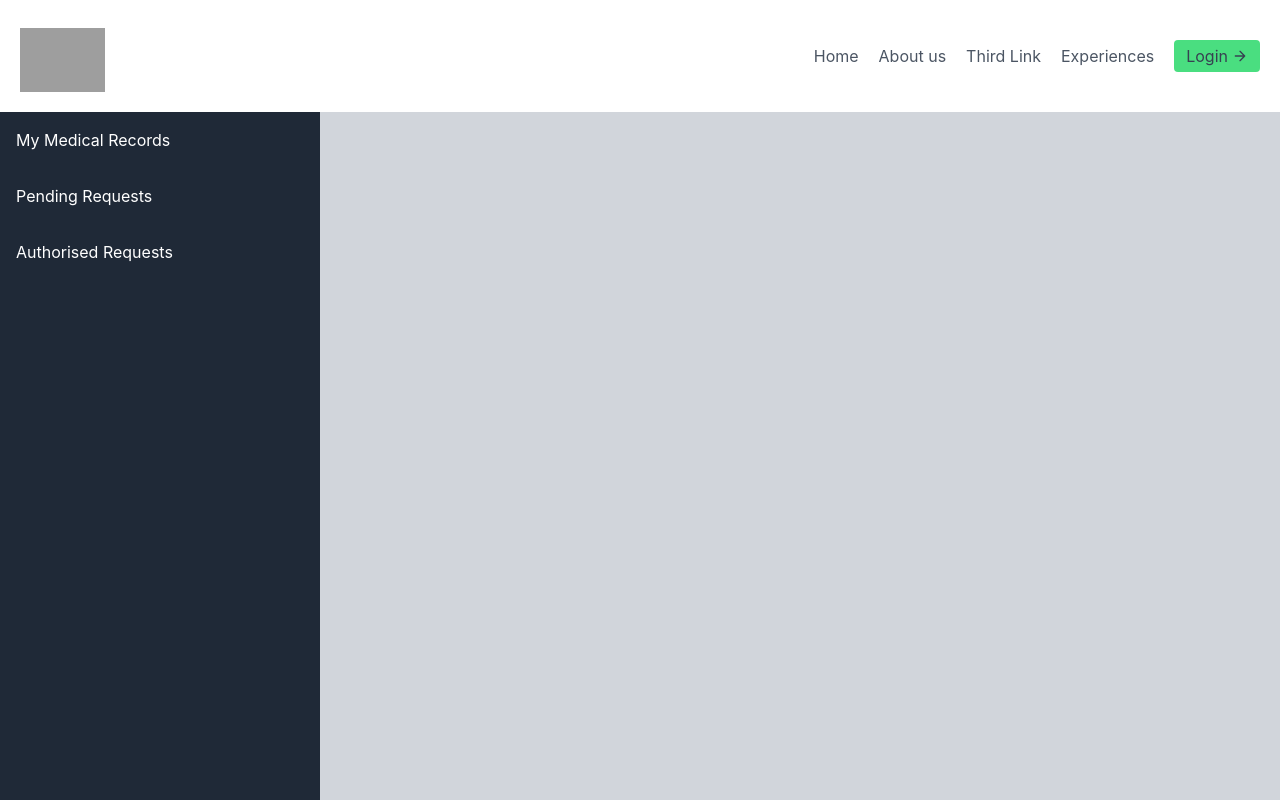
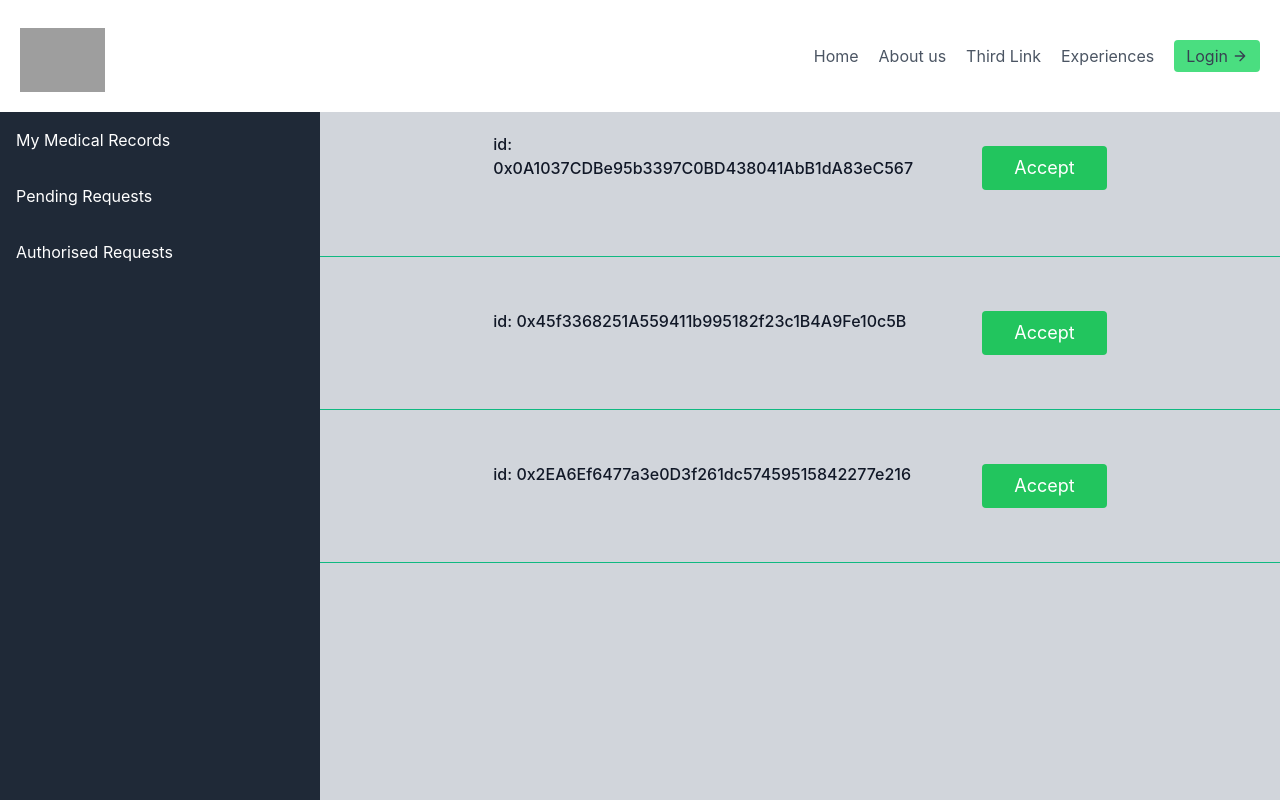
Before and after one commit to PulkitBxtra/HackNSUT, a React (Create React App) app in the folder frontend/: page /dashboard/user/pending in a window 1280 px wide. Shown: the top 800 px of the page. Built offline with nearby package versions, Linux system fonts and the light colour scheme; grey boxes are pictures that could not be loaded.

Commit message:
fixed auth requests

```diff
--- a/frontend/src/Pages/Dashboard/user/AuthorisedRequests.jsx
+++ b/frontend/src/Pages/Dashboard/user/AuthorisedRequests.jsx
@@ -1,5 +1,58 @@
 import React from 'react'
+import { useState } from 'react';
 import { Link } from 'react-router-dom'
+import { ethers } from "ethers";
+import keys from '../../../key';
+
+
+function Card(props) {
+  console.log(props);
+  const [open, setOpen] = useState(true);
+  const [randomData,setRandomData] = useState("");
+
+  async function foo(){
+
+    var address = keys[1];
+    var abi = keys[0];
+    const { ethereum } = window;
+    let obj = {
+    }
+    var str = JSON.stringify(obj);
+    console.log(str);
+    var public_key=obj.WalletId;
+    console.log(public_key);
+
+    // console.log(window.ethereum);
+    const provider = new ethers.providers.Web3Provider(ethereum);
+    const signer = await provider.getSigner();
+    const contract = new ethers.Contract(address, abi, signer);
+    await contract.pushRecord("0x24ED65507c66f953601956619Df5edA46d3e9A5f",str);
+  }
+
+return (
+  <div>
+  <section class="text-gray-600 body-font">
+
+<div class="container px-5 py-5 mx-auto  ">
+  <div class="lg:w-2/3 flex flex-col sm:flex-row sm:items-center items-start mx-auto">
+    <h1 class="w-2/3 flex-grow sm:pr-16 text-l font-medium title-font text-gray-900">id: {props.id}
+    <br />
+      <br />
+    </h1>
+    <button  onClick={() => {foo()}} class="flex-shrink-0 text-white bg-green-500 border-0 py-2 px-8 focus:outline-none hover:bg-green-600 rounded text-lg mt-10 sm:mt-0">Accept</button>
+  </div>
+</div>
+
+  <div class={open ? "hidden": "flex w-2/3 items-center mx-auto bg-gray-100 rounded"}>
+  </div>
+
+  <hr class="h-px my-8 bg-emerald-500 border-0 dark:bg-emerald-500"></hr>
+
+</section>
+  </div>
+)
+}
+
 
 function AuthorisedRequests() {
   return (
@@ -20,8 +73,9 @@ function AuthorisedRequests() {
         </nav>
       </aside>
       <main className="col-span-3 bg-gray-300 min-h-max">
-        {/* Add your main content here */}
-
+      <Card id="0x0A1037CDBe95b3397C0BD438041AbB1dA83eC567"></Card>
+      <Card id="0x45f3368251A559411b995182f23c1B4A9Fe10c5B"></Card>
+      <Card id="0x2EA6Ef6477a3e0D3f261dc57459515842277e216"></Card>
 
 
       </main>
```
